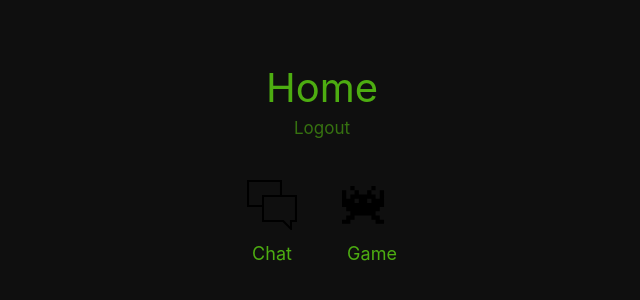
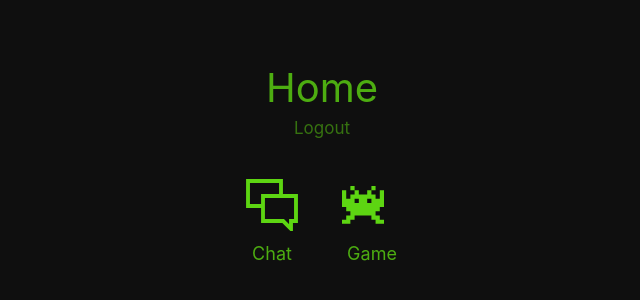
Before and after one commit to thomasn8/minitrans, a React (Create React App) app in the folder front/: page / in a window 1280 px wide. Shown: the part 236-536 px from the top of the page, without its empty margins (318-958 px from the left). Built offline with nearby package versions, Linux system fonts and the light colour scheme.

Commit message:
repaired svg color problem

```diff
--- a/front/src/App.tsx
+++ b/front/src/App.tsx
@@ -1,12 +1,5 @@
 import React from 'react';
 import { BrowserRouter as Router, Routes, Route } from 'react-router-dom';
-
-import mainColor from './assets/ColorTheme'
-import './main.css'
-
-import { LoginDto } from './_dto/login-dto';
-import { UserDto } from './_dto/user-dto';
-import useLogin from './components/login/useLogin';
 
 import HomePage from './components/home/HomePage';
 import LoginPage from './components/login/LoginPage';
@@ -16,17 +9,21 @@ import ChatPage from './components/chat/ChatPage';
 import GamePage from './components/game/GamePage';
 import ColorTheme from './assets/ColorTheme';
 
-declare global {
-  var colorTheme: string;
-}
+import { LoginDto } from './_dto/login-dto';
+import { UserDto } from './_dto/user-dto';
+
+import mainColor from './assets/ColorTheme'
+import './main.css'
 
 function App() {
 
   let colorer = new ColorTheme(document);
+  let [color, setColor] = React.useState('');
 
   React.useLayoutEffect(() => {
-    const begin: Date = new Date('4/13/2023');
-    globalThis.colorTheme = colorer.setColorThemeByDay(begin);
+    let begin: Date = new Date('4/13/2023');
+    let colorTheme = colorer.setColorThemeByDay(begin);
+    setColor(colorTheme);
   }, [])
 
   // const user: LoginDto | undefined = useLogin();
@@ -44,7 +41,7 @@ function App() {
     <Router>
       <div className="app">
         <Routes>
-          <Route path="/"         element={<HomePage    user={user} />} />
+          <Route path="/"         element={<HomePage    user={user} color={color} />} />
           <Route path="/login"    element={<LoginPage   user={user} />} />
           <Route path="/logout"   element={<LogoutPage  user={user} />} />
           <Route path="/recover"  element={<Recover     user={user} />} />
--- a/front/src/assets/utils.tsx
+++ /dev/null
@@ -1 +0,0 @@
-import React from "react";
--- a/front/src/components/home/HomePage.tsx
+++ b/front/src/components/home/HomePage.tsx
@@ -5,13 +5,14 @@ import { LoginDto } from "../../_dto/login-dto";
 import Nav from "../nav/Nav";
 
 import styles from './css/Home.module.css'
-import { ChatSvg, GameSvg } from "../../assets/svg/home-icones";
+import { ChatSvg, GameSvg } from "./svg/home-icones";
 
 interface HomePageProps {
 	user: LoginDto | undefined;
+	color: string;
 }
 
-function HomePage({user}: HomePageProps) {
+function HomePage({user, color}: HomePageProps) {
 
 	useLoginRedirect(user);
 
@@ -34,14 +35,14 @@ function HomePage({user}: HomePageProps) {
 
 				<Link to="/chat" className={styles.appli}>
 					<div className={styles.appli_img}>
-						<ChatSvg />
+						<ChatSvg color={color}/>
 					</div>
 					<div className={styles.appli_name}>Chat</div>
 				</Link>
 
 				<Link to="/game" className={styles.appli}>
 					<div className={styles.appli_img}>
-						<GameSvg />
+						<GameSvg color={color} />
 					</div>
 					<div className={styles.appli_name}>Game</div>
 				</Link>
--- a/front/src/assets/svg/home-icones.tsx
+++ b/front/src/components/home/svg/home-icones.tsx
@@ -3,24 +3,27 @@
 // green		rgb(93, 213, 18)		#5DD512
 // purple	rgb(163, 76, 255)		#A34CFF
 
+interface SvgProps {
+	color: string;
+}
 
-function ChatSvg() {
+function ChatSvg({color}: SvgProps) {
 	return (
-		<svg viewBox="0 0 32 32" version="1.1" xmlns="http://www.w3.org/2000/svg" fill={globalThis.colorTheme} stroke={globalThis.colorTheme}>
+		<svg viewBox="0 0 32 32" version="1.1" xmlns="http://www.w3.org/2000/svg" fill={color} stroke={color}>
 			<g id="SVGRepo_bgCarrier" strokeWidth="0"></g>
 			<g id="SVGRepo_tracerCarrier" strokeLinecap="round" strokeLinejoin="round"></g>
 			<g id="SVGRepo_iconCarrier">
 				<g id="icomoon-ignore"></g>
-				<path d="M21.331 10.669v-7.997h-18.659v14.394h7.997v7.997h11.063l4.265 4.264h0.665v-4.264h2.666v-14.394h-7.997zM3.738 16v-12.262h16.527v6.931h-9.596v5.331h-6.931zM28.262 23.997h-2.666v3.422l-3.423-3.422h-10.439v-12.262h16.527v12.262z" fill={globalThis.colorTheme}>
+				<path d="M21.331 10.669v-7.997h-18.659v14.394h7.997v7.997h11.063l4.265 4.264h0.665v-4.264h2.666v-14.394h-7.997zM3.738 16v-12.262h16.527v6.931h-9.596v5.331h-6.931zM28.262 23.997h-2.666v3.422l-3.423-3.422h-10.439v-12.262h16.527v12.262z" fill={color}>
 				</path>
 			</g>
 		</svg>
 	)
 }
 
-function GameSvg() {
+function GameSvg({color}: SvgProps) {
 	return (
-		<svg fill={globalThis.colorTheme} viewBox="0 0 32 32" version="1.1" xmlns="http://www.w3.org/2000/svg">
+		<svg fill={color} viewBox="0 0 32 32" version="1.1" xmlns="http://www.w3.org/2000/svg">
 			<g id="SVGRepo_bgCarrier" strokeWidth="0"></g>
 			<g id="SVGRepo_tracerCarrier" strokeLinecap="round" strokeLinejoin="round"></g>
 			<g id="SVGRepo_iconCarrier">
```
Also changed, not shown: front/src/assets/ColorTheme.tsx (line endings or trailing spaces), 1 other file (tests, documents, lock files or other folders).
